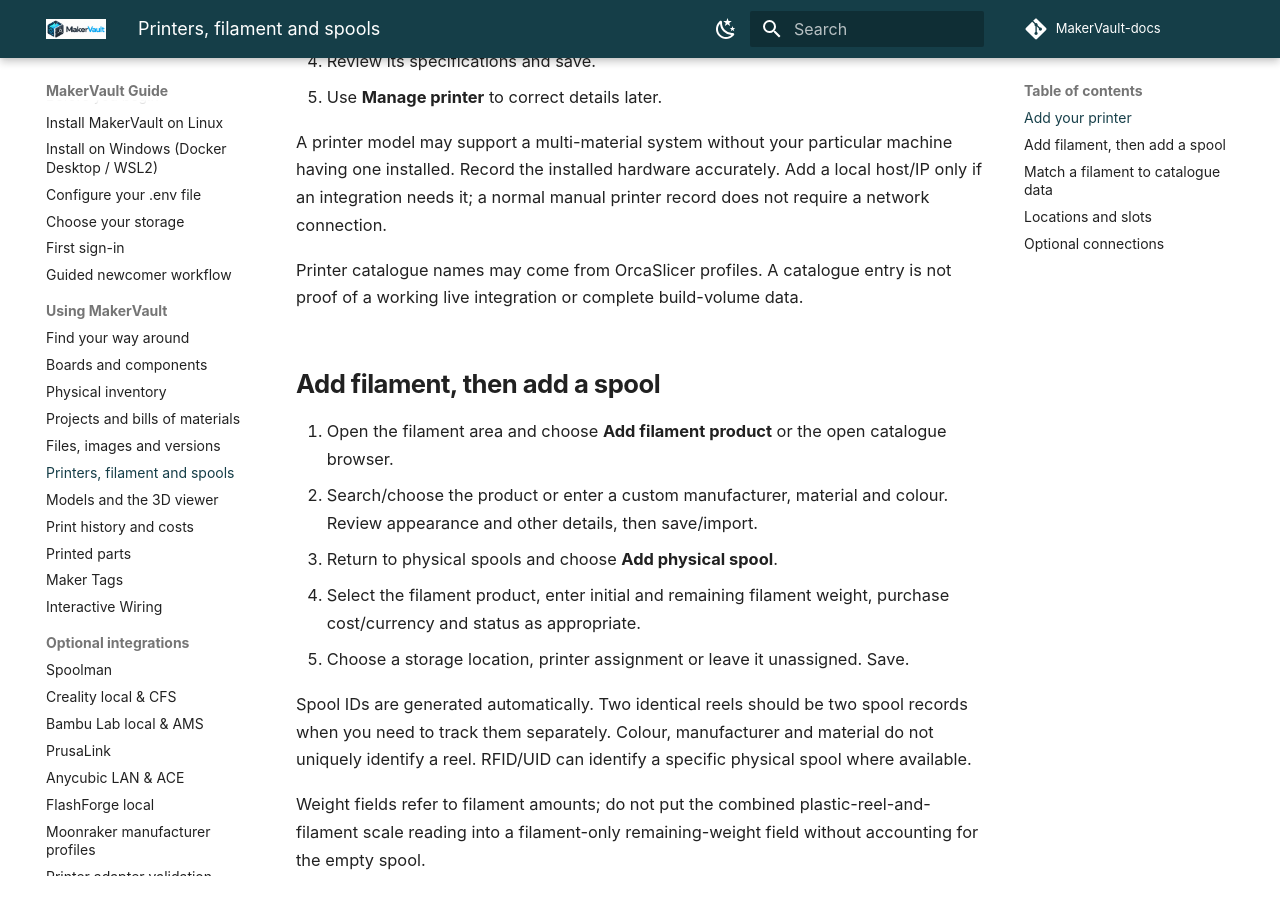
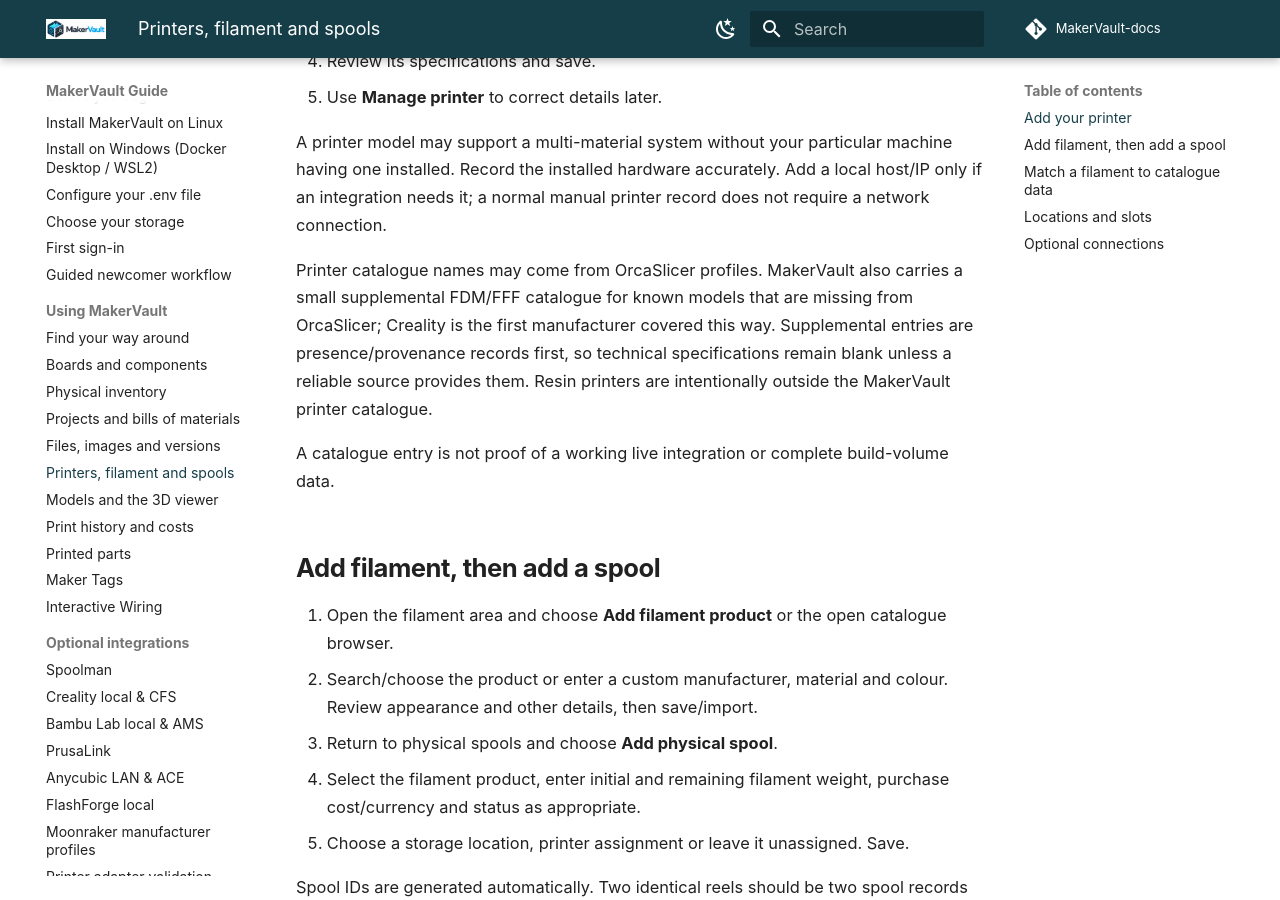
Before and after one commit to gavrd7/MakerVault-docs, an MkDocs documentation site: the page built from docs/guide/using/printing.md, in a window 1280 px wide and 900 px high, scrolled down 767 px. Built offline with MkDocs 1.6.1 and Material for MkDocs 9.7.7, drawn with Linux system fonts in a browser that asks for light colours; comment, search, counter and statistics services are not loaded.

Commit message:
Document supplemental FDM printer catalogue

```diff
--- a/docs/guide/using/printing.md
+++ b/docs/guide/using/printing.md
@@ -20,7 +20,9 @@
 
 A printer model may support a multi-material system without your particular machine having one installed. Record the installed hardware accurately. Add a local host/IP only if an integration needs it; a normal manual printer record does not require a network connection.
 
-Printer catalogue names may come from OrcaSlicer profiles. A catalogue entry is not proof of a working live integration or complete build-volume data.
+Printer catalogue names may come from OrcaSlicer profiles. MakerVault also carries a small supplemental FDM/FFF catalogue for known models that are missing from OrcaSlicer; Creality is the first manufacturer covered this way. Supplemental entries are presence/provenance records first, so technical specifications remain blank unless a reliable source provides them. Resin printers are intentionally outside the MakerVault printer catalogue.
+
+A catalogue entry is not proof of a working live integration or complete build-volume data.
 
 ## Add filament, then add a spool
 
```
